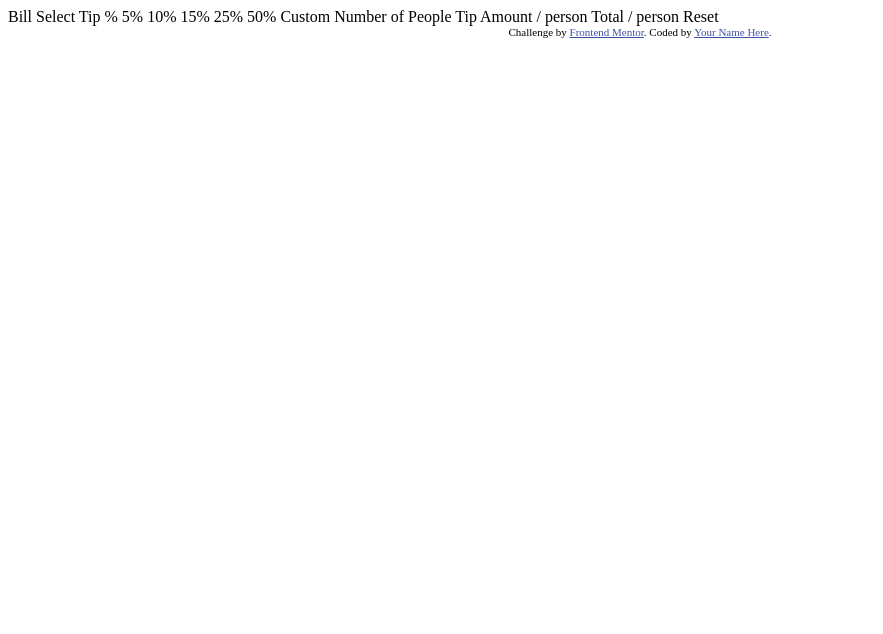
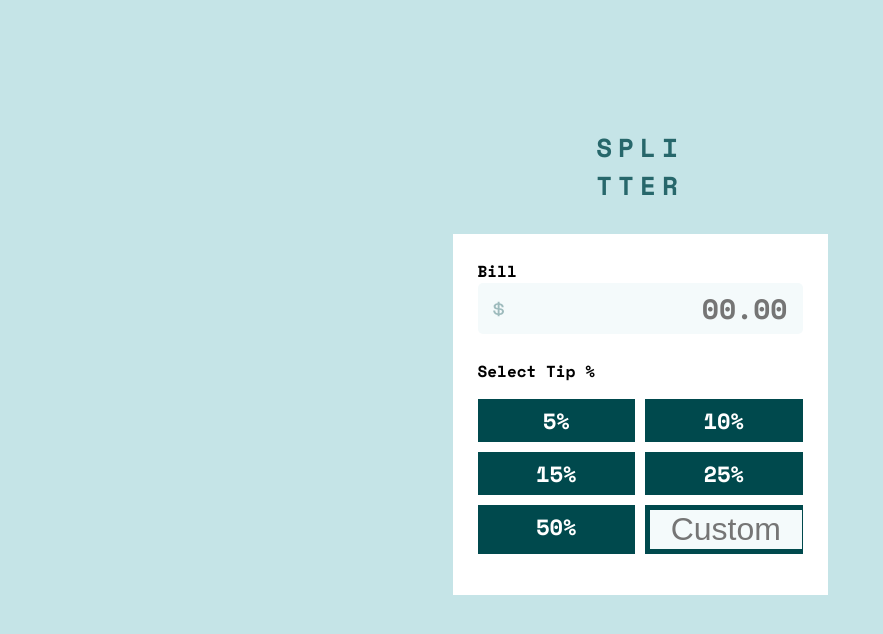
Before and after one commit to jrybarski/tip-calculator-app, a plain HTML site: page index.html in a window 1280 px wide. Shown: the whole page, without its empty margins (0-883 px from the left). Drawn offline with nearby package versions, Linux system fonts and the light colour scheme.

Commit message:
Upgrading design

```diff
--- a/index.html
+++ b/index.html
@@ -1,44 +1,55 @@
 <!DOCTYPE html>
 <html lang="en">
   <head>
-  <meta charset="UTF-8">
-  <meta name="viewport" content="width=device-width, initial-scale=1.0"> <!-- displays site properly based on user's device -->
+    <meta charset="UTF-8" />
+    <meta name="viewport" content="width=device-width, initial-scale=1.0" />
+    <!-- displays site properly based on user's device -->
 
-  <link rel="icon" type="image/png" sizes="32x32" href="./images/favicon-32x32.png">
+    <link
+      rel="icon"
+      type="image/png"
+      sizes="32x32"
+      href="./images/favicon-32x32.png"
+    />
 
     <title>Frontend Mentor | Tip calculator app</title>
 
-  <!-- Feel free to remove these styles or customise in your own stylesheet 👍 -->
-  <style>
-    .attribution { font-size: 11px; text-align: center; }
-    .attribution a { color: hsl(228, 45%, 44%); }
-  </style>
+    <link rel="preconnect" href="https://fonts.googleapis.com" />
+    <link rel="preconnect" href="https://fonts.gstatic.com" crossorigin />
+    <link
+      href="https://fonts.googleapis.com/css2?family=Space+Mono:ital,wght@0,400;0,700;1,400;1,700&display=swap"
+      rel="stylesheet"
+    />
+    <link rel="stylesheet" href="style.css" />
+    <script src="script.js" defer></script>
   </head>
   <body>
+    <div class="header top">SPLI</div>
+    <div class="header">TTER</div>
+    <div class="container">
+      <div class="content">
+        Bill
+        <div class="input-container">
+          <img src="/images/icon-dollar.svg" alt="Dollar Icon" />
+          <input type="text" placeholder="00.00" />
+        </div>
 
-  Bill
-
+        <div class="tip">
           Select Tip %
-  5%
-  10%
-  15%
-  25%
-  50%
-  Custom
-
-  Number of People
-
-  Tip Amount
-  / person
-
-  Total
-  / person
-
-  Reset
-
-  <div class="attribution">
-    Challenge by <a href="https://www.frontendmentor.io?ref=challenge" target="_blank">Frontend Mentor</a>.
-    Coded by <a href="#">Your Name Here</a>.
+          <div class="tip-grid">
+            <ul>
+              <li class="tip-5">5%</li>
+              <li class="tip-10">10%</li>
+              <li class="tip-15">15%</li>
+              <li class="tip-25">25%</li>
+              <li class="tip-50">50%</li>
+              <li class="tip-custom">
+                <input type="text" placeholder="Custom" />
+              </li>
+            </ul>
+          </div>
+        </div>
+      </div>
     </div>
   </body>
 </html>
--- /dev/null
+++ b/style.css
@@ -0,0 +1,115 @@
+:root {
+  --Green900: hsl(183, 100%, 15%);
+  --Grey500: hsl(186, 14%, 43%);
+  --Grey400: hsl(184, 14%, 56%);
+  --background: hsl(185, 41%, 84%);
+  --Grey50: hsl(189, 47%, 97%);
+  --White: hsl(0, 100%, 100%);
+  --Green400: hsl(172, 67%, 45%);
+}
+
+body {
+  background-color: var(--background);
+  font-family: "Space Mono", monospace;
+  font-weight: 700;
+  font-style: normal;
+  margin: 0 auto;
+}
+
+.header {
+  margin: 0 auto;
+  padding: 0 auto;
+  letter-spacing: 6px;
+  text-align: center;
+  font-size: 26px;
+  font-weight: 700;
+  opacity: 0.8;
+  color: var(--Green900);
+}
+
+.top {
+  margin-top: 10%;
+}
+
+.container {
+  width: 375px;
+  margin: 0 auto;
+  margin-top: 30px;
+  background-color: var(--White);
+}
+
+.content {
+  padding: 25px;
+  display: flex;
+  flex-direction: column;
+}
+
+.input-container {
+  display: flex;
+  align-items: center;
+  border: none;
+  border-radius: 5px;
+  width: 325px;
+  background-color: var(--Grey50);
+}
+
+.input-container img {
+  width: 16px;
+  height: 16px;
+  margin-right: 8px;
+  padding: 5px 15px 5px 15px;
+}
+
+.input-container input {
+  border: none;
+  outline: none;
+  width: 100%;
+  background: none;
+  font-size: 28px;
+  text-align: right;
+  color: var(--Green900);
+  font-weight: 700;
+  font-family: "Space Mono", monospace;
+  padding: 5px 15px 5px 15px;
+}
+
+.tip {
+  margin-top: 25px;
+}
+
+.tip-grid ul {
+  display: grid;
+  grid-template-columns: 2;
+  grid-row: 3;
+  list-style: none;
+  padding: 0;
+  gap: 10px;
+  text-align: center;
+  font-weight: 700;
+  font-family: "Space Mono", monospace;
+}
+
+.tip-5 {
+  grid-column: 1;
+  grid-row: 1;
+}
+.tip-10 {
+  grid-column: 2;
+  grid-row: 1;
+}
+li {
+  width: 147.5px;
+  background-color: var(--Green900);
+  color: var(--White);
+  font-size: 22px;
+  padding: 5px;
+}
+
+.tip-grid input {
+  text-align: center;
+  width: 147.5px;
+  border: none;
+  background-color: var(--Grey50);
+  color: var(--White);
+  font-size: 32px;
+}
```
Also changed, not shown: script.js (added). Lines whose indentation alone changed are shown as unchanged.
